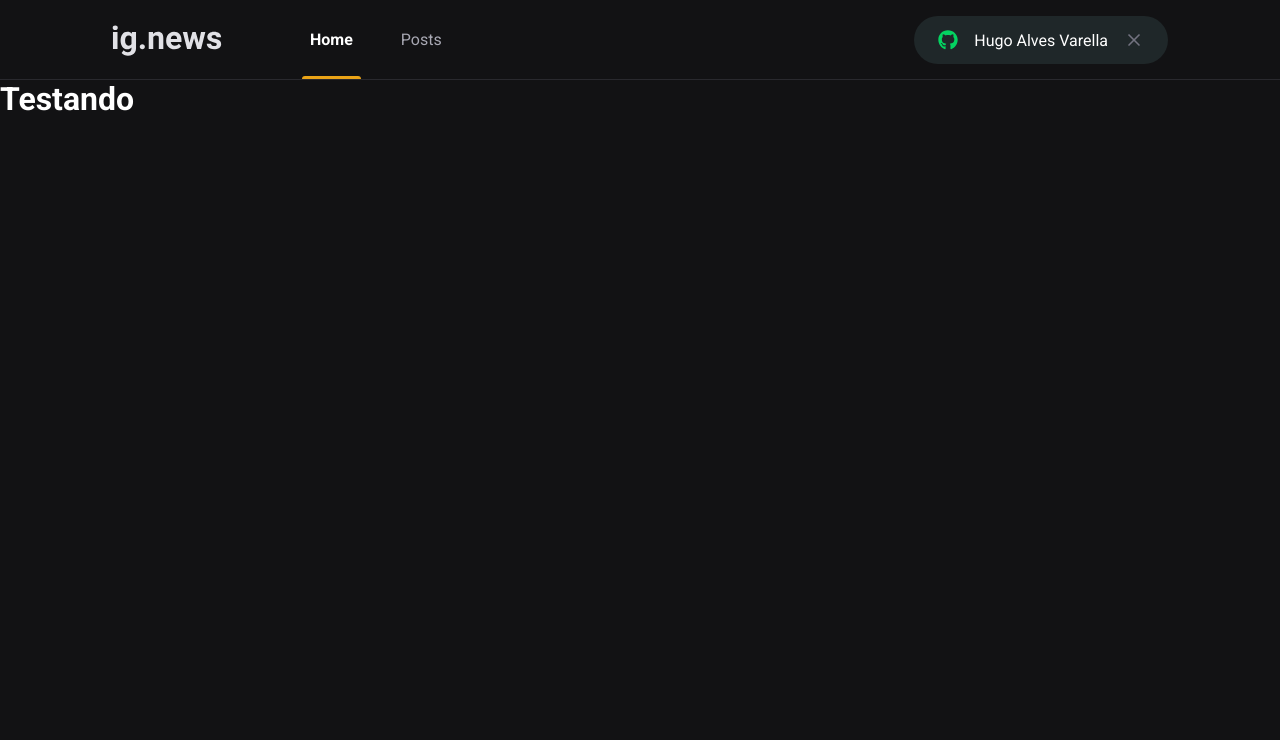
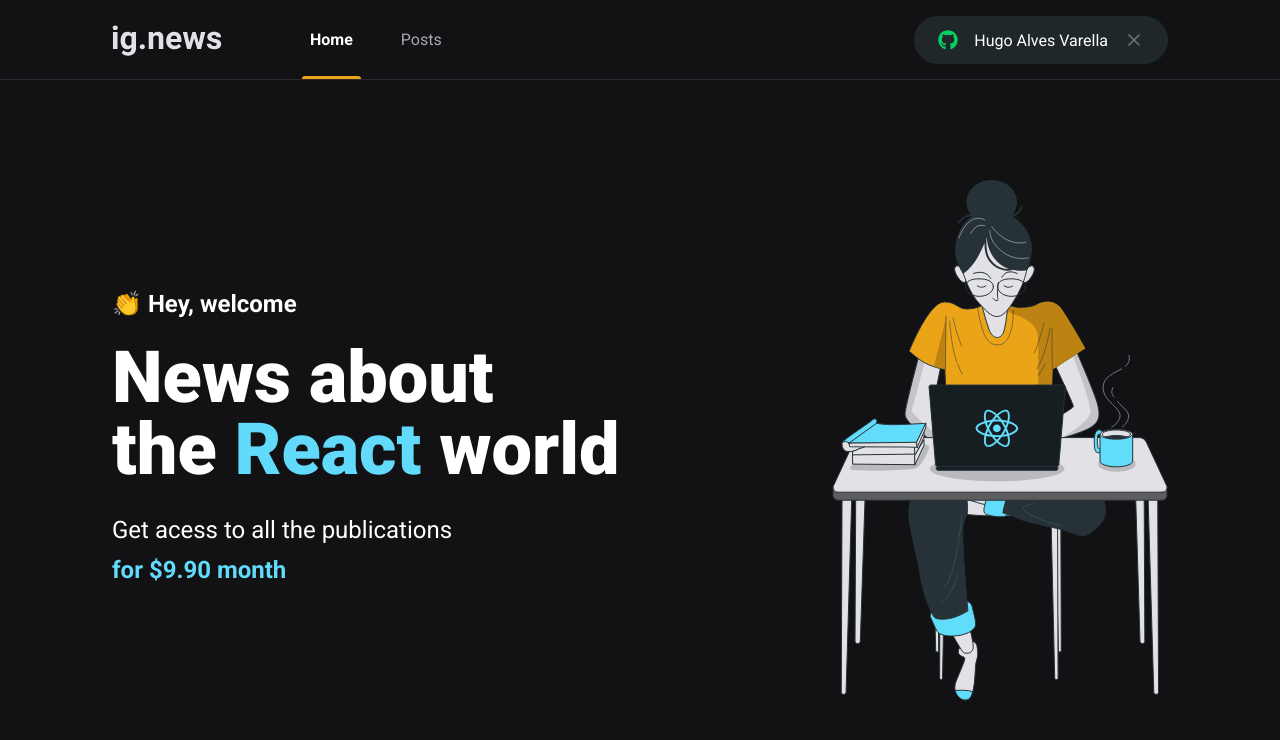
Before and after one commit to Hugovarellaa/ignews, a Next.js app: page / in a window 1280 px wide. Shown: the top 740 px of the page. Built offline with nearby package versions, Linux system fonts and the light colour scheme.

Commit message:
Pagina Home
Criando pagina Home e estilo

```diff
--- /dev/null
+++ b/src/pages/home.module.scss
@@ -0,0 +1,40 @@
+.container {
+  max-width: 1120px;
+  margin: 0 auto;
+  padding: 0 2rem;
+  height: calc(100vh - 5rem);
+
+  display: flex;
+  align-items: center;
+  justify-content: space-between;
+}
+
+.hero {
+  max-width: 600px;
+
+  > span {
+    font-size: 1.5rem;
+    font-weight: bold;
+  }
+
+  h1 {
+    font-size: 4.5rem;
+    line-height: 4.5rem;
+    font-weight: 900;
+    margin-top: 1.5rem;
+
+    span {
+      color: var(--cyan-500);
+    }
+  }
+  p {
+    font-size: 1.5rem;
+    line-height: 2.5rem;
+    margin-top: 1.5rem;
+
+    span {
+      color: var(--cyan-500);
+      font-weight: bold;
+    }
+  }
+}
--- a/src/pages/index.tsx
+++ b/src/pages/index.tsx
@@ -1,11 +1,27 @@
 import Head from "next/head";
+import styles from "./home.module.scss";
+
 export default function Home() {
   return (
     <>
       <Head>
         <title>Home | ig.news</title>
       </Head>
-      <h1>Testando</h1>
+
+      <main className={styles.container}>
+        <section className={styles.hero}>
+          <span>👏 Hey, welcome</span>
+          <h1>
+            News about <br /> the <span>React </span> world
+          </h1>
+          <p>
+            Get acess to all the publications <br />
+            <span>for $9.90 month</span>
+          </p>
+          {/* botão de inscrição */}
+        </section>
+        <img src="/images/avatar.svg" alt="Girl coding" />
+      </main>
     </>
   );
 }
```
